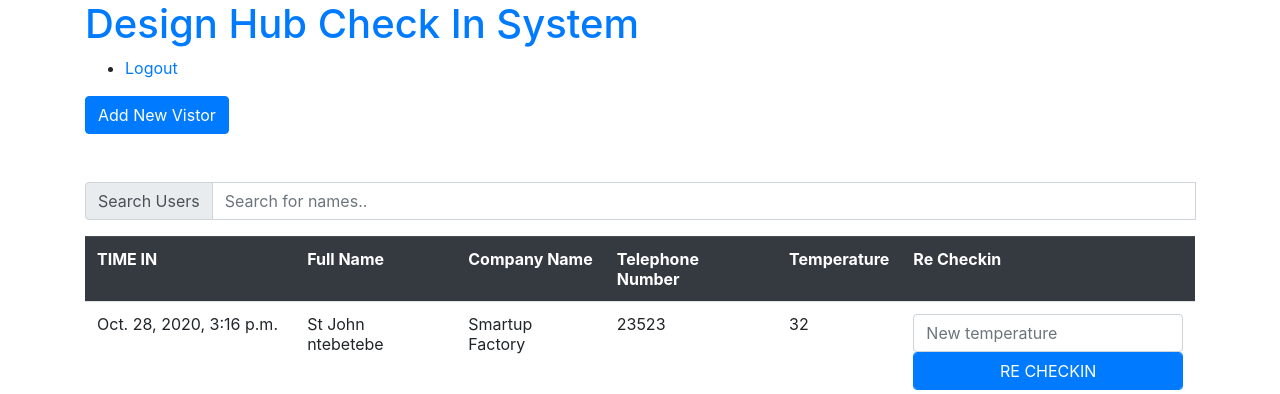
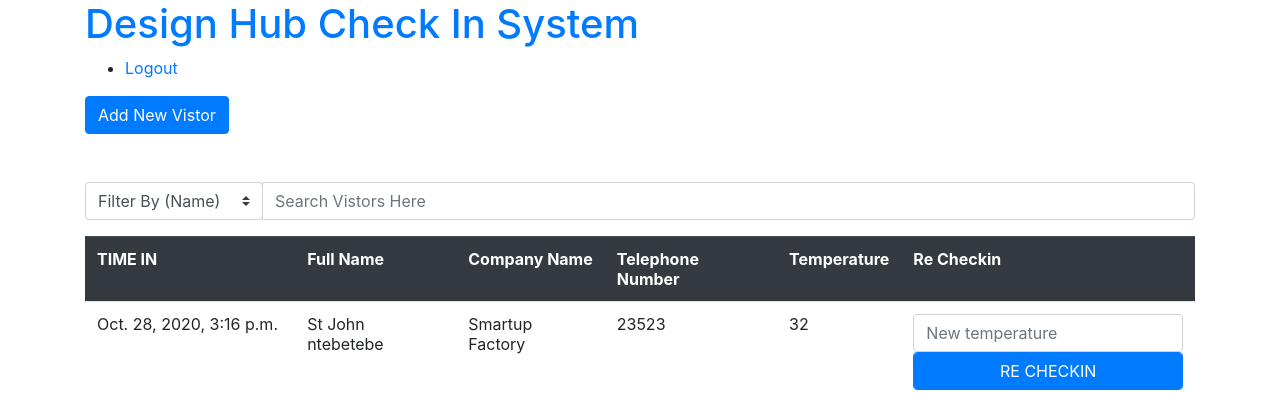
Before and after one commit to iamafasha/designhubcheckin, a Django app: page / in a window 1280 px wide. Shown: the top 394 px of the page. Run offline with Django 3.2, Linux system fonts and the light colour scheme; a user stored in the database is signed in; data comes from the database, SQL or seed files in the repository; both versions use the stored data as it was after the commit.

Commit message:
Receptionosits can search by column

```diff
--- a/checkin/templates/checkin/mainpage.html
+++ b/checkin/templates/checkin/mainpage.html
@@ -39,14 +39,17 @@
 <br />
 {% if visitors_list %}
 <div>
+
     <div class="input-group mb-3">
         <div class="input-group-prepend">
-            <span class="input-group-text">Search Users </span>
+            <select  class="custom-select" id="searcg-form-input" name="searcg-form-input">
+                <option value="1" selected>Filter By (Name)</option>
+                <option value="2">Company</option>
+                <option value="3">Telphone Number</option>
+              </select>
         </div>
-        <input class="form-control" aria-label="Search Visitors Here" type="text" id="myInput" onkeyup="myFunction()"
-            placeholder="Search for names..">
-        <div class="input-group-append">
-        </div>
+        <input type="text" class="form-control" id="search-vistors" aria-label="Search Visitors Here" type="search"
+            placeholder="Search Vistors Here">
     </div>
 
 
@@ -84,14 +87,18 @@
 </div>
 {% endif %}
 <script>
-    function myFunction() {
+    document.addEventListener('DOMContentLoaded', function () {
+        var search_input = document.querySelector('#search-vistors');
+        search_input.addEventListener('keyup', function () {
             var input, filter, ul, li, a, i, txtValue;
-        input = document.getElementById("myInput");
+            input = document.getElementById("search-vistors");
+            var search_by = document.getElementById("searcg-form-input").value;
+            console.log(search_by)
             filter = input.value.toUpperCase();
             ul = document.getElementById("myUL");
             li = ul.querySelectorAll('tr:not(:first-child)')
             for (i = 0; i < li.length; i++) {
-            a = li[i].getElementsByTagName("td")[1];
+                a = li[i].getElementsByTagName("td")[search_by];
                 txtValue = a.innerText;
                 if (txtValue.toUpperCase().indexOf(filter) > -1) {
                     li[i].style.display = "";
@@ -99,6 +106,7 @@
                     li[i].style.display = "none";
                 }
             }
-    }
+        });
+    })
 </script>
 {% endblock %}
```
Also changed, not shown: db.sqlite3. Lines whose indentation alone changed are shown as unchanged.
